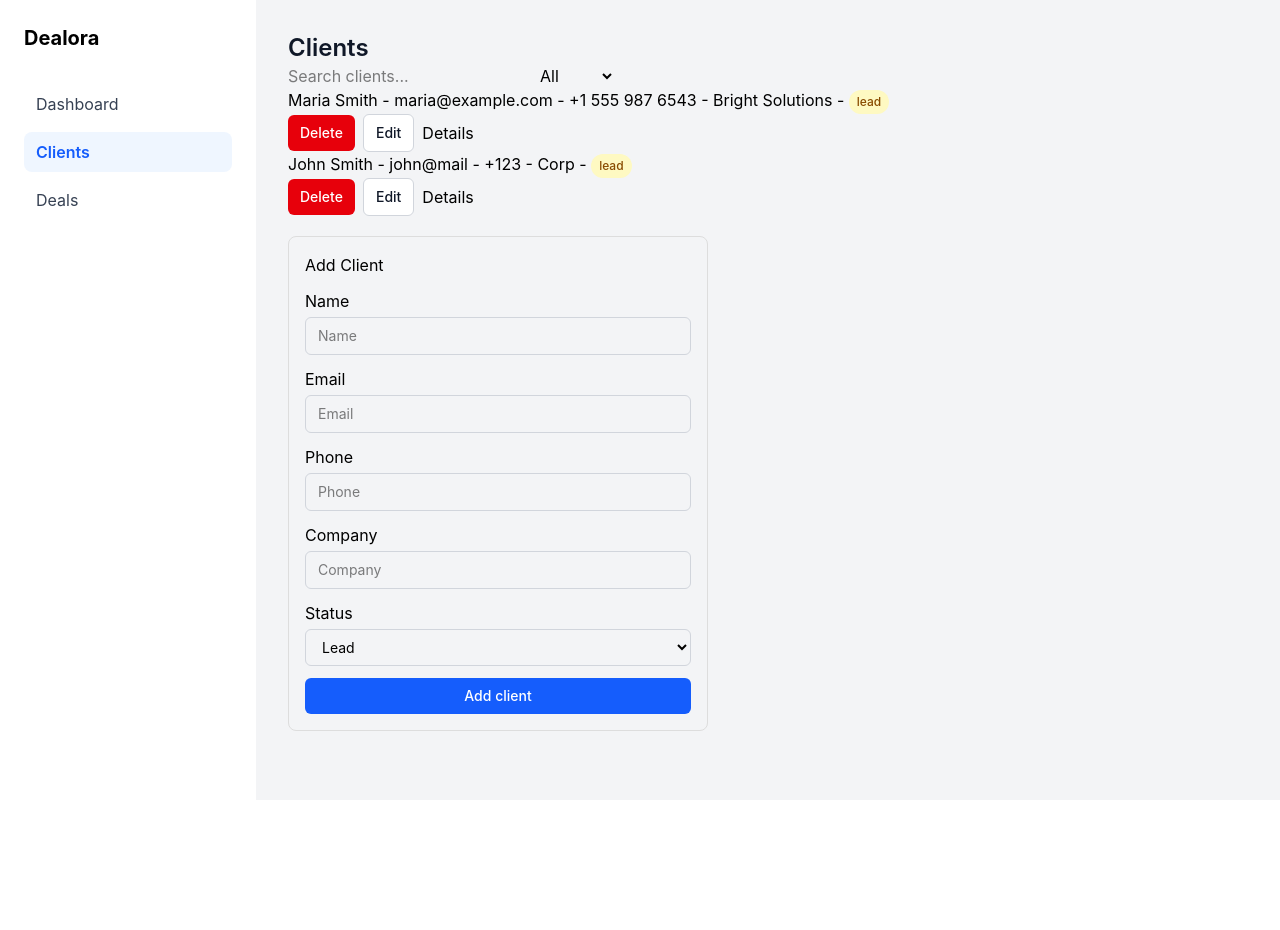
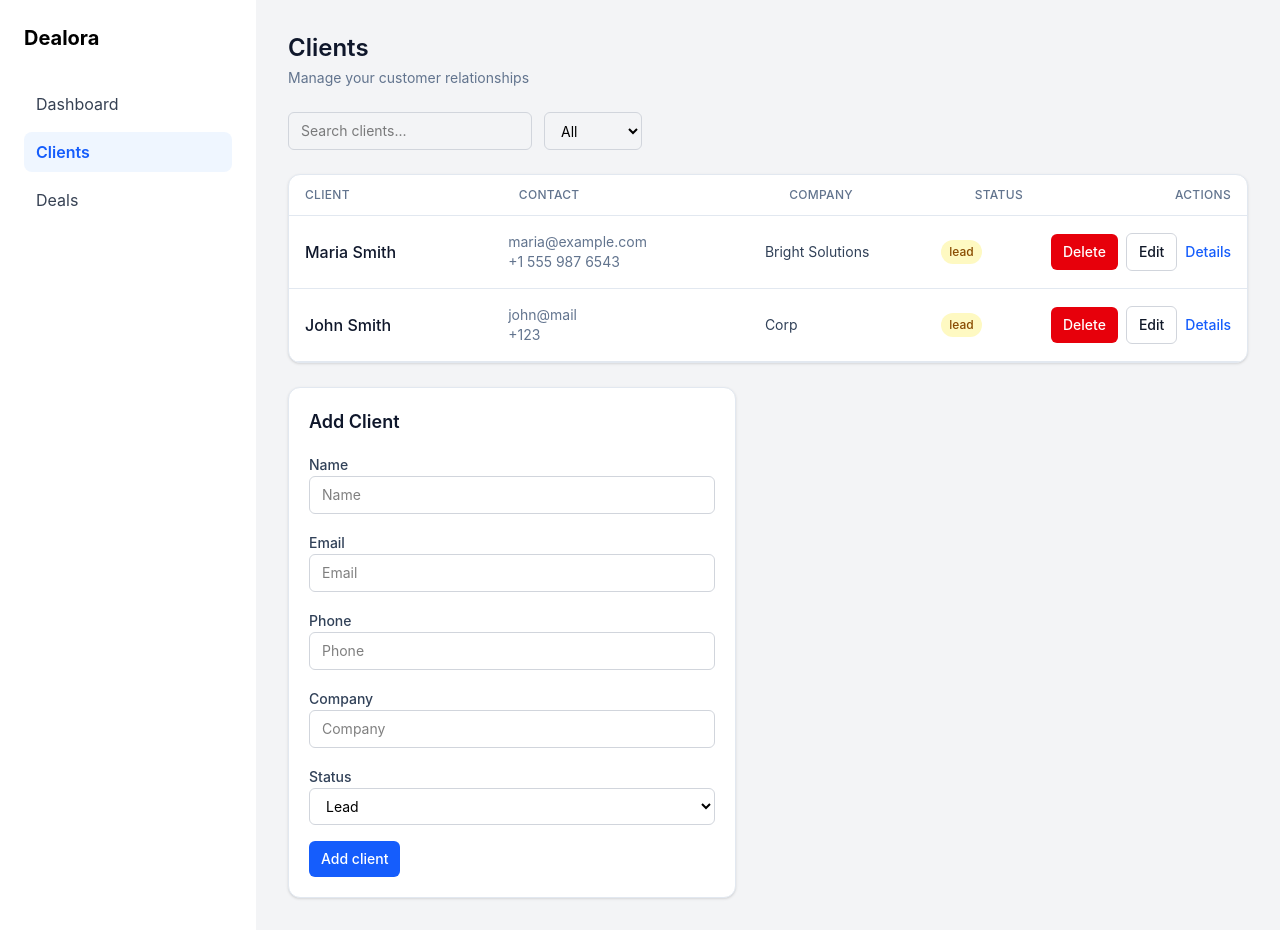
Before and after one commit to vasilyefff/flowcrm, a React (Vite) app: page /clients in a window 1280 px wide. Before the commit the page ends 800 px from the top, so only its background shows below. Built offline with nearby package versions, Linux system fonts and the light colour scheme; data requests are answered from the project's data file.

Commit message:
feat(ui): polish clients and deals interface

```diff
--- a/db.json
+++ b/db.json
@@ -28,6 +28,15 @@
       "comment": "First contact",
       "id": "1",
       "createdAt": "2026-09-03T18:23:33.801Z"
+    },
+    {
+      "title": "New Deal",
+      "clientId": "2",
+      "value": 450000,
+      "stage": "negotiation",
+      "comment": "",
+      "id": "2",
+      "createdAt": "2026-09-07T16:48:48.703Z"
     }
   ]
 }
--- a/src/entities/client/ui/ClientCard.tsx
+++ b/src/entities/client/ui/ClientCard.tsx
@@ -11,10 +11,23 @@ type ClientCardProps = {
 
 export const ClientCard = ({ client, onDelete, onEdit }: ClientCardProps) => {
   return (
-    <div>
-      {client.name} - {client.email} - {client.phone} - {client.company} -{' '}
-      <Badge variant={client.status}>{client.status}</Badge>
-      <div className="flex items-center gap-2">
+    <div className="grid grid-cols-[1.4fr_1.8fr_1.2fr_0.7fr_1fr] items-center gap-4 border-b border-slate-200 px-4 py-4">
+      <div>
+        <p className="font-medium text-slate-900">{client.name}</p>
+      </div>
+
+      <div className="text-sm text-slate-500">
+        <p>{client.email}</p>
+        <p>{client.phone}</p>
+      </div>
+
+      <div className="text-sm text-slate-700">{client.company}</div>
+
+      <div className="flex">
+        <Badge variant={client.status}>{client.status}</Badge>
+      </div>
+
+      <div className="flex items-center justify-end gap-2">
         <Button variant="danger" onClick={() => onDelete(client)}>
           Delete
         </Button>
@@ -23,7 +36,12 @@ export const ClientCard = ({ client, onDelete, onEdit }: ClientCardProps) => {
           Edit
         </Button>
 
-        <Link to={`/clients/${client.id}`}>Details</Link>
+        <Link
+          to={`/clients/${client.id}`}
+          className="text-sm font-medium text-blue-600 hover:text-blue-700"
+        >
+          Details
+        </Link>
       </div>
     </div>
   )
--- a/src/entities/client/ui/ClientList.tsx
+++ b/src/entities/client/ui/ClientList.tsx
@@ -29,7 +29,15 @@ export const ClientList = ({
   }
 
   return (
-    <div>
+    <div className="overflow-hidden rounded-xl border border-slate-200 bg-white shadow-sm">
+      <div className="grid grid-cols-[1.4fr_1.8fr_1.2fr_0.7fr_1fr] items-center gap-4 border-b border-slate-200 px-4 py-3 text-xs font-medium uppercase tracking-wide text-slate-500">
+        <div>Client</div>
+        <div>Contact</div>
+        <div>Company</div>
+        <div>Status</div>
+        <div className="text-right">Actions</div>
+      </div>
+
       {clients.map((client) => (
         <ClientCard
           key={client.id}
--- a/src/features/client/create/ClientForm.tsx
+++ b/src/features/client/create/ClientForm.tsx
@@ -50,11 +50,7 @@ export const ClientForm = (props: Props) => {
       status,
     }
 
-    if (isEdit) {
-      onSubmit(formData)
-    } else {
-      onSubmit(formData)
-    }
+    onSubmit(formData)
 
     if (!isEdit) {
       setName('')
@@ -67,63 +63,90 @@ export const ClientForm = (props: Props) => {
 
   return (
     <div
-      style={{
-        display: 'flex',
-        flexDirection: 'column',
-        gap: '12px',
-        maxWidth: '420px',
-        padding: '16px',
-        border: '1px solid #ddd',
-        borderRadius: '8px',
-        marginTop: 20,
-      }}
+      className={
+        isEdit
+          ? 'w-full space-y-4'
+          : 'w-full max-w-md space-y-4 rounded-xl border border-slate-200 bg-white p-5 shadow-sm'
+      }
     >
-      <h3 style={{ margin: 0 }}>{isEdit ? 'Edit Client' : 'Add Client'}</h3>
+      <h3 className="text-lg font-semibold text-slate-900">
+        {isEdit ? 'Edit Client' : 'Add Client'}
+      </h3>
 
-      <div style={{ display: 'flex', flexDirection: 'column', gap: '4px' }}>
-        <label htmlFor="client-name">Name</label>
+      <div className="space-y-1.5">
+        <label
+          htmlFor="client-name"
+          className="text-sm font-medium text-slate-700"
+        >
+          Name
+        </label>
         <Input
           id="client-name"
+          className="w-full"
           value={name}
           onChange={(e) => setName(e.target.value)}
           placeholder="Name"
         />
       </div>
 
-      <div style={{ display: 'flex', flexDirection: 'column', gap: '4px' }}>
-        <label htmlFor="client-email">Email</label>
+      <div className="space-y-1.5">
+        <label
+          htmlFor="client-email"
+          className="text-sm font-medium text-slate-700"
+        >
+          Email
+        </label>
         <Input
           id="client-email"
+          className="w-full"
           value={email}
           onChange={(e) => setEmail(e.target.value)}
           placeholder="Email"
         />
       </div>
 
-      <div style={{ display: 'flex', flexDirection: 'column', gap: '4px' }}>
-        <label htmlFor="client-phone">Phone</label>
+      <div className="space-y-1.5">
+        <label
+          htmlFor="client-phone"
+          className="text-sm font-medium text-slate-700"
+        >
+          Phone
+        </label>
         <Input
           id="client-phone"
+          className="w-full"
           value={phone}
           onChange={(e) => setPhone(e.target.value)}
           placeholder="Phone"
         />
       </div>
 
-      <div style={{ display: 'flex', flexDirection: 'column', gap: '4px' }}>
-        <label htmlFor="client-company">Company</label>
+      <div className="space-y-1.5">
+        <label
+          htmlFor="client-company"
+          className="text-sm font-medium text-slate-700"
+        >
+          Company
+        </label>
         <Input
           id="client-company"
+          className="w-full"
           value={company}
           onChange={(e) => setCompany(e.target.value)}
           placeholder="Company"
         />
       </div>
 
-      <div style={{ display: 'flex', flexDirection: 'column', gap: '4px' }}>
-        <label htmlFor="client-status">Status</label>
+      <div className="space-y-1.5">
+        <label
+          htmlFor="client-status"
+          className="text-sm font-medium text-slate-700"
+        >
+          Status
+        </label>
         <Select
           id="client-status"
+          className="w-full"
           value={status}
           onChange={(e) => setStatus(e.target.value as ClientStatus)}
         >
@@ -133,22 +156,18 @@ export const ClientForm = (props: Props) => {
         </Select>
       </div>
 
-      {error && <p style={{ color: 'red', margin: 0 }}>{error}</p>}
+      {error && <p className="text-sm font-medium text-red-600">{error}</p>}
 
-      <Button onClick={handleSubmit}>{isEdit ? 'Save' : 'Add client'}</Button>
+      {isEdit ? (
+        <div className="flex flex-col gap-3">
+          <Button onClick={handleSubmit}>Save</Button>
 
-      {isEdit && (
-        <button
-          onClick={onCancel}
-          style={{
-            padding: '8px 12px',
-            border: '1px solid #ccc',
-            borderRadius: '4px',
-            cursor: 'pointer',
-          }}
-        >
-          Cancel
-        </button>
+          <Button variant="secondary" onClick={onCancel}>
+            Cancel
+          </Button>
+        </div>
+      ) : (
+        <Button onClick={handleSubmit}>Add client</Button>
       )}
     </div>
   )
--- a/src/features/deal/create/DealForm.tsx
+++ b/src/features/deal/create/DealForm.tsx
@@ -58,7 +58,11 @@ export const DealForm = ({
   return (
     <form
       onSubmit={handleSubmit}
-      className="flex max-w-md flex-col gap-4 rounded-xl border border-slate-200 bg-white p-6 shadow-sm"
+      className={
+        isEdit
+          ? 'flex w-full flex-col gap-4'
+          : 'flex w-full max-w-md flex-col gap-4 rounded-xl border border-slate-200 bg-white p-6 shadow-sm'
+      }
     >
       <h2 className="text-lg font-semibold text-slate-900">
         {isEdit ? 'Edit deal' : 'Create deal'}
--- a/src/pages/clients/ClientsPage.tsx
+++ b/src/pages/clients/ClientsPage.tsx
@@ -17,6 +17,8 @@ import { ClientForm } from '@/features/client/create/ClientForm'
 import { ClientList } from '@/entities/client/ui/ClientList'
 import { DeleteClientDialog } from '@/features/client/delete/DeleteClientDialog'
 import { EditClientDialog } from '@/features/client/edit/EditClientDialog'
+import { Input } from '@/shared/ui/Input'
+import { Select } from '@/shared/ui/Select'
 
 export const ClientsPage = () => {
   const clients = useSelector((state: RootState) => state.clients.items)
@@ -102,17 +104,23 @@ export const ClientsPage = () => {
   })
 
   return (
-    <>
-      <h1 className="text-2xl font-semibold text-gray-900">Clients</h1>
+    <div className="space-y-6">
+      <div className="space-y-1">
+        <h1 className="text-2xl font-semibold text-slate-900">Clients</h1>
+        <p className="text-sm text-slate-500">
+          Manage your customer relationships
+        </p>
+      </div>
       {fetchStatus === 'loading' && <p>Loading clients...</p>}
       {error && <p>{error}</p>}
-      <div>
-        <input
+      <div className="flex gap-3">
+        <Input
           value={searchTerm}
           onChange={(e) => setSearchTerm(e.target.value)}
           placeholder="Search clients..."
         />
-        <select
+
+        <Select
           value={statusFilter}
           onChange={(e) =>
             setStatusFilter(e.target.value as 'all' | ClientStatus)
@@ -122,7 +130,7 @@ export const ClientsPage = () => {
           <option value="lead">Lead</option>
           <option value="active">Active</option>
           <option value="inactive">Inactive</option>
-        </select>
+        </Select>
       </div>
 
       <EditClientDialog
@@ -149,6 +157,6 @@ export const ClientsPage = () => {
       )}
 
       <ClientForm onSubmit={handleCreate} />
-    </>
+    </div>
   )
 }
--- a/src/shared/ui/Input.tsx
+++ b/src/shared/ui/Input.tsx
@@ -2,11 +2,11 @@ import type { InputHTMLAttributes } from 'react'
 
 type Props = InputHTMLAttributes<HTMLInputElement>
 
-export const Input = (props: Props) => {
+export const Input = ({ className = '', ...props }: Props) => {
   return (
     <input
       {...props}
-      className="rounded-md border border-gray-300 px-3 py-2 text-sm outline-none focus:border-blue-500"
+      className={`rounded-md border border-gray-300 px-3 py-2 text-sm outline-none focus:border-blue-500 ${className}`}
     />
   )
 }
--- a/src/shared/ui/Modal.tsx
+++ b/src/shared/ui/Modal.tsx
@@ -13,7 +13,7 @@ export const Modal = ({ isOpen, onClose, children }: ModalProps) => {
       onClick={onClose}
     >
       <div
-        className="min-w-[300px] rounded-lg bg-white p-5"
+        className="w-full max-w-md rounded-lg bg-white p-5 shadow-xl"
         onClick={(e) => e.stopPropagation()}
       >
         {children}
--- a/src/shared/ui/Select.tsx
+++ b/src/shared/ui/Select.tsx
@@ -2,11 +2,11 @@ import type { SelectHTMLAttributes } from 'react'
 
 type Props = SelectHTMLAttributes<HTMLSelectElement>
 
-export const Select = (props: Props) => {
+export const Select = ({ className = '', ...props }: Props) => {
   return (
     <select
       {...props}
-      className="rounded-md border border-gray-300 px-3 py-2 text-sm outline-none focus:border-blue-500"
+      className={`rounded-md border border-gray-300 px-3 py-2 text-sm outline-none focus:border-blue-500 ${className}`}
     />
   )
 }
```
Also changed, not shown: src/features/client/delete/DeleteClientDialog.tsx (+21 -10 lines), src/features/deal/delete/DeleteDealDialog.tsx (+17 -14 lines), src/pages/deals/DealsPage.tsx (+23 -16 lines).
